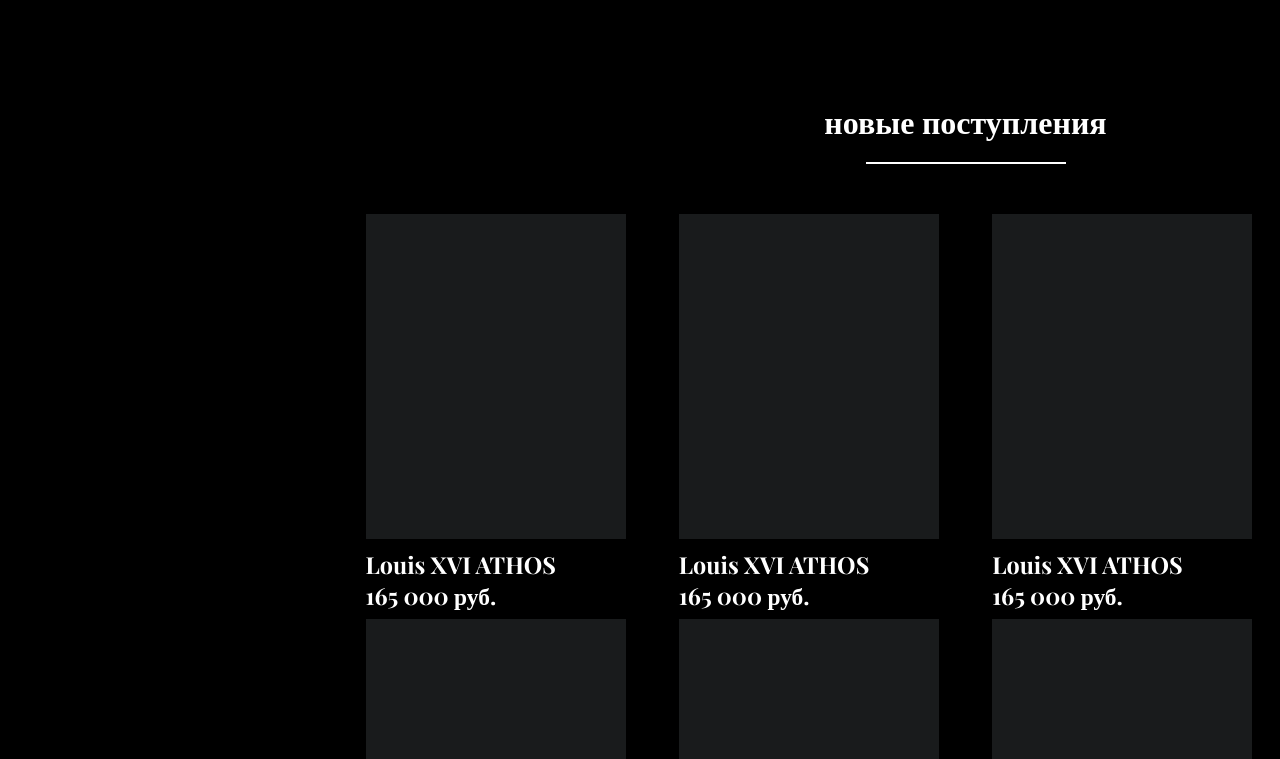
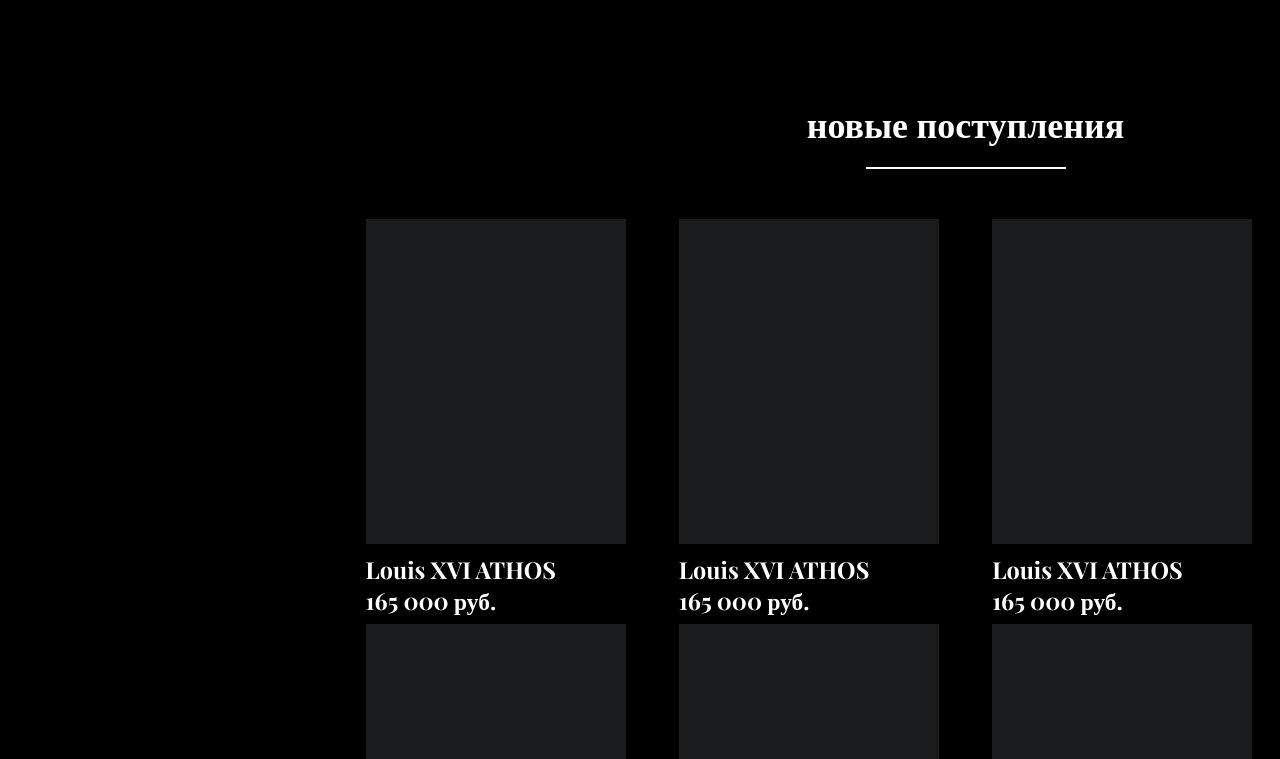
Before and after one commit to coco-lider/Forten, a plain HTML site: page index.html in a window 1280 px wide. Shown: the part 2041-2800 px from the top of the page. Drawn offline with nearby package versions, Linux system fonts and the light colour scheme; a web font is replaced by a local one.

Commit message:
FORTEN  first commit

```diff
--- a/index.html
+++ b/index.html
@@ -10,6 +10,7 @@
     <link rel="stylesheet" href="./style/lois.css">
     <link rel="stylesheet" href="./style/katolog.css">
     <link rel="stylesheet" href="./style/home.css">
+    <meta name="viewport" content="width=device-width, initial-scale=1.0">
 </head>
 <body style="background-color: #000000">
     <div class="contenr1">
--- a/style/style.css
+++ b/style/style.css
@@ -9,16 +9,42 @@
     color: white;
 }
 
+/* Kompyuter uchun (katta ekranlar) */
+@media (min-width: 1024px) {
+    body {
+      font-size: 18px;
+    }
+  }
+
+  /* Planshetlar uchun */
+  @media (max-width: 1023px) and (min-width: 768px) {
+    body {
+      font-size: 16px;
+    }
+  }
+
+  /* Mobil telefonlar uchun */
+  @media (max-width: 767px) {
+    body {
+      font-size: 14px;
+    }
+  }
+
+
 
 .contenr1{
     width: 1931px;
     height: 3000px;
     /* border: 1px solid red; */
     margin: auto;
+    display: flex;
+    flex-wrap: wrap;
 }
 
 .contenr{
     width: 1200px;
     /* border: 1px solid black; */
     margin: auto;
+    flex: 1 1 300px;
+
 }
```
